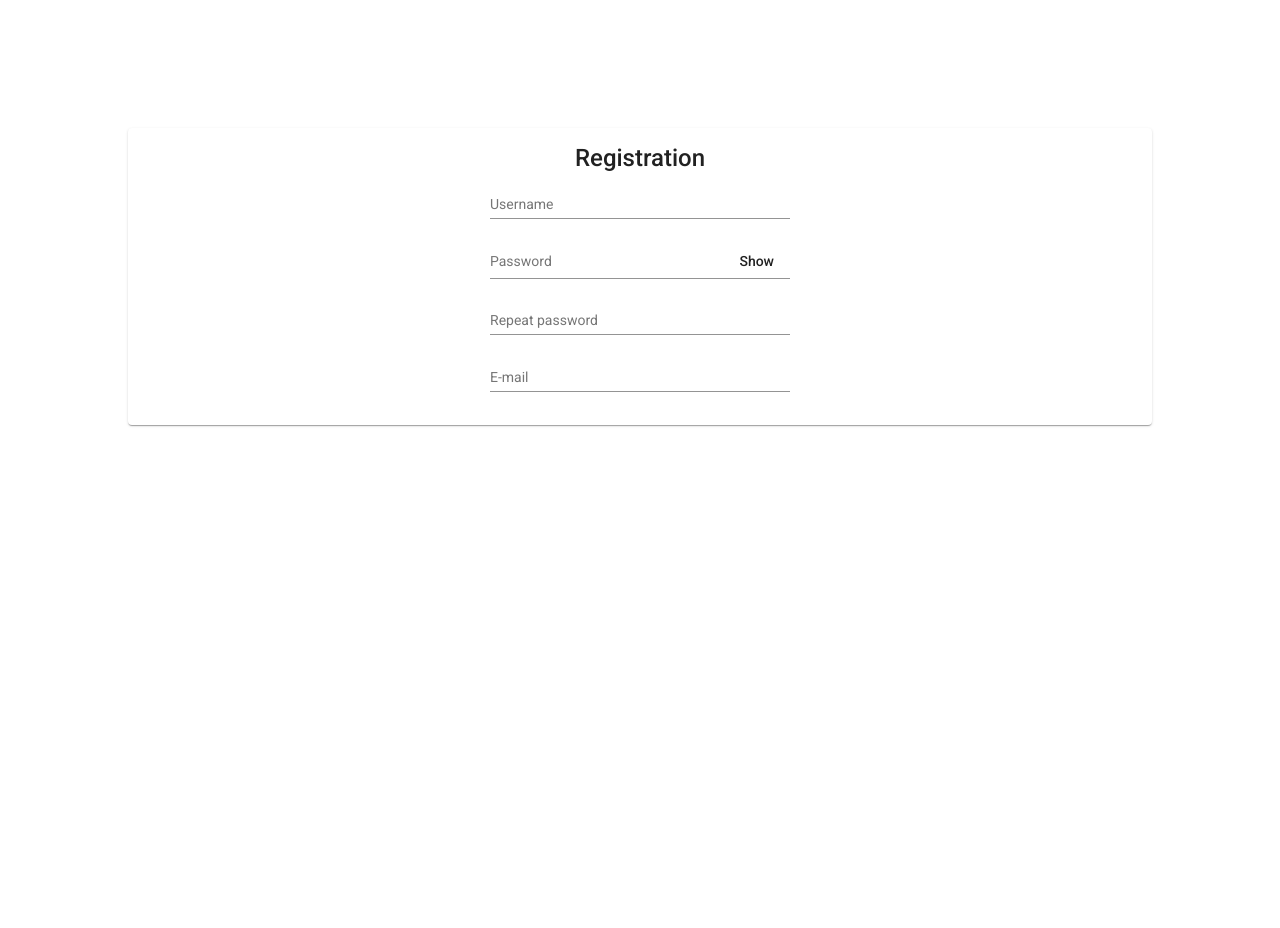
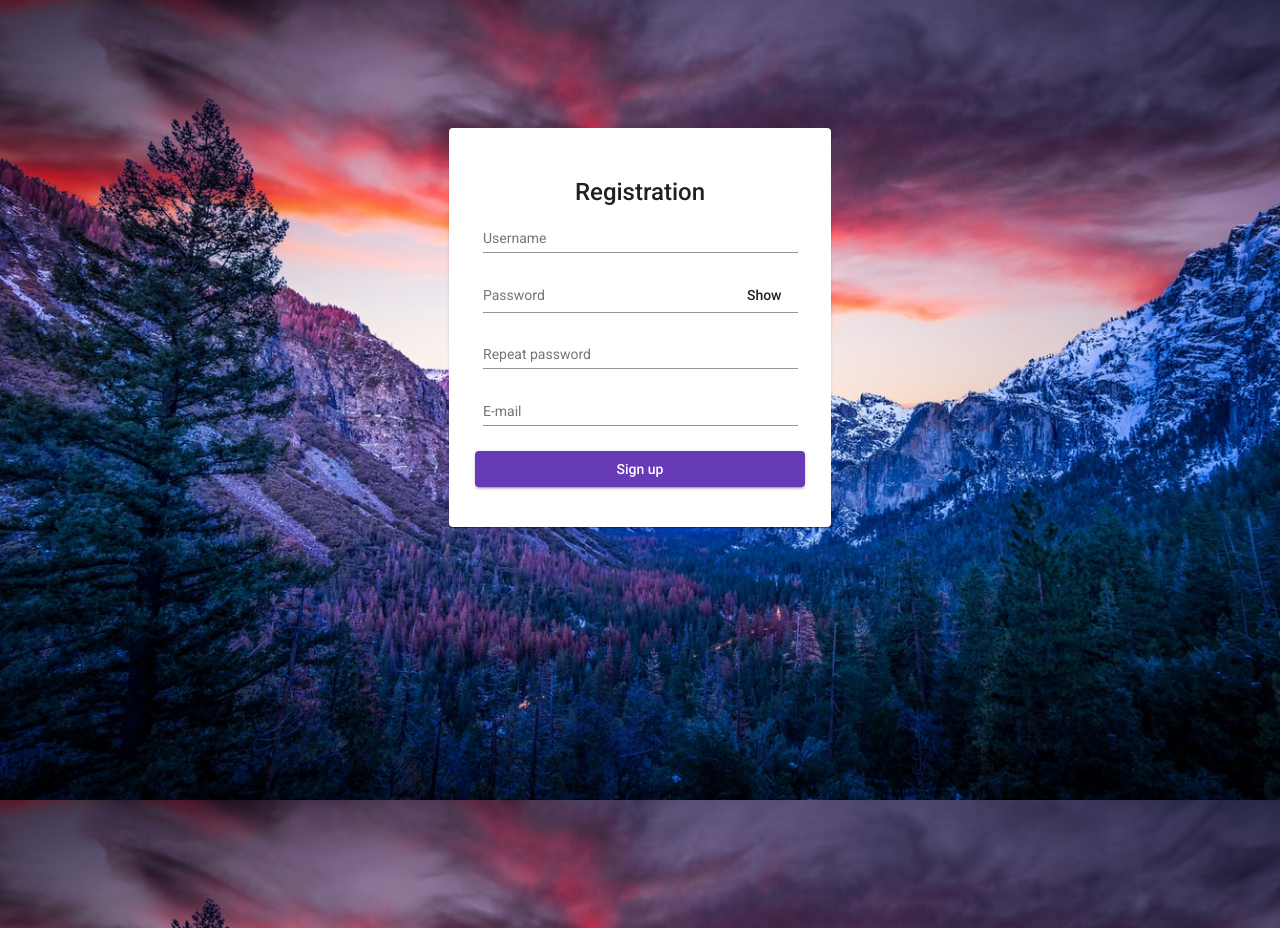
Before and after one commit to Sh1ro0o/cardGame, an Angular app: page / in a window 1280 px wide. Built offline with nearby package versions, Linux system fonts and the light colour scheme.

Commit message:
finished registration UI

```diff
--- a/src/app/app.component.css
+++ b/src/app/app.component.css
@@ -1,10 +1,19 @@
 .mat-form-field {
   display: inline-block;
-  width: 300px;
-
+  width: 90%;
 }
 
 .main-content {
   text-align: center;
   margin: 10%;
 }
+
+mat-card button {
+  width: 90%;
+}
+
+mat-card {
+  width: 350px;
+  margin: auto;
+  padding-top: 50px;
+}
--- a/src/app/app.component.html
+++ b/src/app/app.component.html
@@ -23,7 +23,7 @@
           <button mat-button
                   matSuffix
                   type="button"
-                  (click)="togglePasswordVisibility()">Show</button>
+                  (click)="togglePasswordVisibility()"> {{ passwordStatus }} </button>
         </mat-form-field>
         <br>
         <mat-form-field>
@@ -42,6 +42,9 @@
                 name="email">
         </mat-form-field>
         <br>
+        <mat-card-actions>
+          <button mat-raised-button color="primary">Sign up</button>
+        </mat-card-actions>
       </form>
     </mat-card-content>
   </mat-card>
--- a/src/app/app.component.ts
+++ b/src/app/app.component.ts
@@ -11,15 +11,21 @@ export class AppComponent {
   ApiUrlEndpoint = "http://localhost:3000/users/user";
   FrontendUrlEndpoint = "http://localhost:4200/";
   passwordType = "password";
-  rePasswordType = "password"
+  passwordStatus = "Show"
 
   constructor(private http: HttpClient) {
   }
 
   togglePasswordVisibility() {
-    if(this.passwordType === "password")
+    if(this.passwordType === "password") {
       this.passwordType = "text";
-    else
+      this.passwordStatus = "Hide";
+      console.log(this.passwordStatus);
+    }
+    else {
       this.passwordType = "password";
+      this.passwordStatus = "Show";
+      console.log(this.passwordStatus);
+    }
   }
 }
--- a/src/styles.css
+++ b/src/styles.css
@@ -1,4 +1,9 @@
 /* You can add global styles to this file, and also import other style files */
 
 html, body { height: 100%; }
-body { margin: 0; font-family: Roboto, "Helvetica Neue", sans-serif; }
+body {
+  margin: 0;
+  font-family: Roboto, "Helvetica Neue", sans-serif;
+  background: url("./assets/background-img.jpg") no-repeat center center fixed;
+  background-size: cover;
+}
```
Also changed, not shown: src/assets/background-img.jpg (added).
